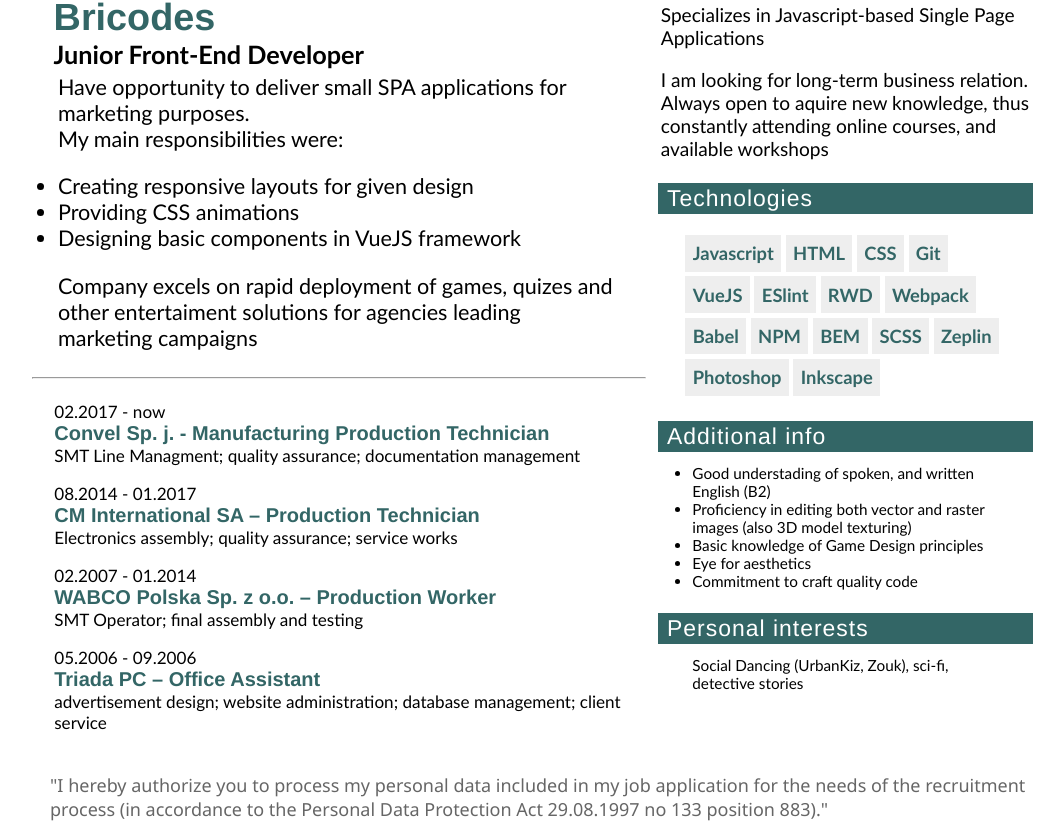
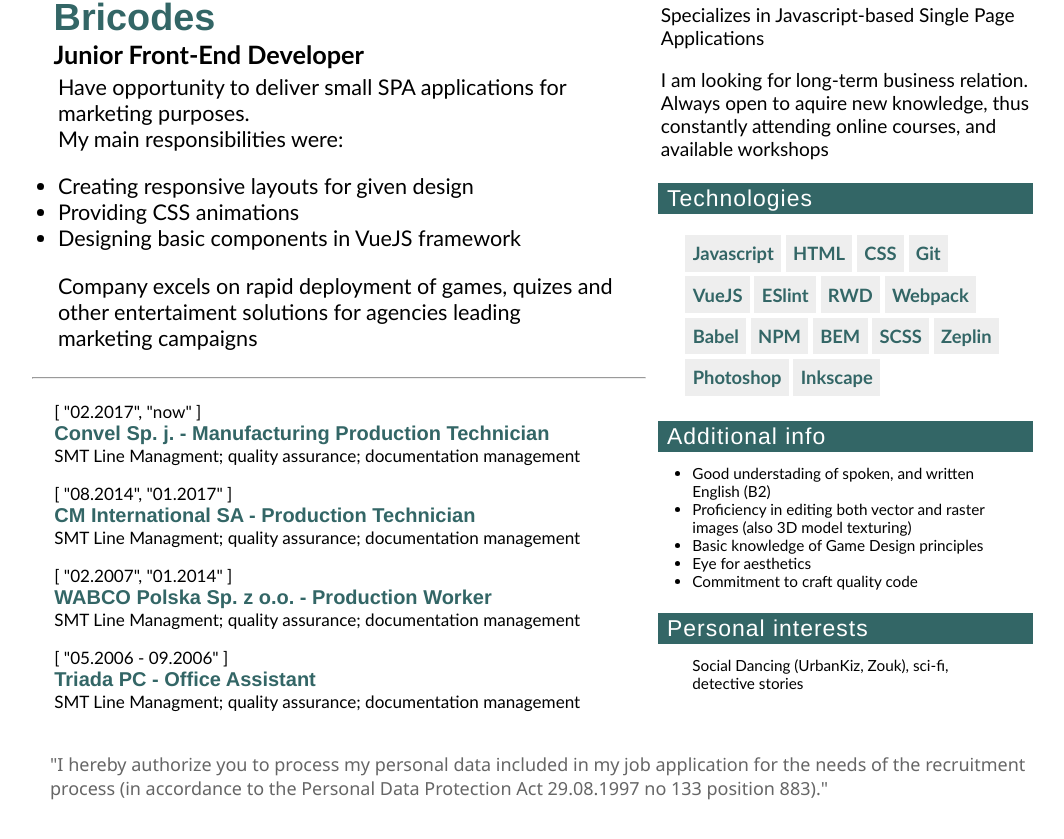
Before and after one commit to pawel-majczyk/resume, a Vue app: page / in a window 1280 px wide. Shown: the part 304-1143 px from the top of the page, without its empty margins (96-1160 px from the left). After the commit the page ends 1122 px from the top, so only its background shows below. Built offline with nearby package versions, Linux system fonts and the light colour scheme.

Commit message:
WorkEntry

```diff
--- a/src/App.vue
+++ b/src/App.vue
@@ -3,8 +3,8 @@
     <div class="flex_container">
     <Head />
       <div class="layout_wrapper">
-      <section class="work">
-        <h2 class="section-head">Work experience</h2>
+      <BaseSection class="work" sectionTitle="Work experience" >
+        <!-- <h2 class="section-head">Work experience</h2> -->
         <div class="work__current"><time>02.2018 - now </time>
           <h3 class="work__company work__company--current">Bricodes</h3>
           <h3 class="work__job-title">Junior Front-End Developer</h3>
@@ -25,40 +25,14 @@
         </div>
         <hr class="divider2" />
         <ul class="work__rest">
-          <li><time>02.2017 - now </time>
-          <h3 class="work__company work__company--minor">
-            Convel Sp. j. - Manufacturing Production Technician</h3>
-            <p class="work__minor-description">
-              SMT Line Managment;
-              quality assurance;
-              documentation management</p>
-          </li>
-          <li><time>08.2014 - 01.2017 </time>
-          <h3 class="work__company work__company--minor">
-            CM International SA – Production Technician</h3>
-            <p class="work__minor-description">
-              Electronics assembly;
-              quality assurance;
-              service works</p>
-          </li>
-          <li><time>02.2007 - 01.2014 </time>
-          <h3 class="work__company work__company--minor">
-            WABCO Polska Sp. z o.o. – Production Worker</h3>
-            <p class="work__minor-description">
-              SMT Operator;
-              final assembly and testing</p>
-          </li>
-          <li><time>05.2006 - 09.2006 </time>
-          <h3 class="work__company work__company--minor">
-            Triada PC – Office Assistant</h3>
-            <p class="work__minor-description">
-              advertisement design;
-              website administration;
-              database management;
-              client service</p>
-          </li>
+          <WorkEntry v-for="(entry, index) in data.workExperience.past" :key="index">
+            <template #company>{{ entry.company }}</template>
+            <template #title>{{ entry.title }}</template>
+            <template #timespan>{{ entry.timespan }}</template>
+            <template #description>{{ entry.description }}</template>
+          </WorkEntry>
         </ul>
-      </section>
+      </BaseSection>
       <aside class="sidebar">
         <section class="summary">
           <h2 class="section-head">Summary</h2>
@@ -126,11 +100,19 @@
 
 <script>
 import Head from './components/Head.vue';
+import BaseSection from './components/BaseSection.vue';
+import WorkEntry from './components/WorkEntry.vue';
 
+import cvData from './data.json';
 
 export default {
   name: 'app',
-  components: { Head },
+  data() {
+    return {
+      data: cvData,
+    };
+  },
+  components: { Head, BaseSection, WorkEntry },
 };
 </script>
 
--- /dev/null
+++ b/src/components/BaseSection.vue
@@ -0,0 +1,17 @@
+<template>
+  <section>
+    <h2 class="section-head">{{ sectionTitle }}</h2>
+    <slot />
+  </section>
+</template>
+<script>
+export default {
+  props: {
+    sectionTitle: {
+      type: String,
+      default: '',
+    },
+  },
+
+};
+</script>
--- /dev/null
+++ b/src/components/WorkEntry.vue
@@ -0,0 +1,19 @@
+<template>
+  <li>
+    <time>
+      <slot name="timespan">
+      </slot>
+    </time>
+    <h3 class="work__company work__company--minor">
+      <slot name="company">Convel Sp. j.</slot> -
+      <slot name="title">Manufacturing Production Technician</slot>
+    </h3>
+    <p class="work__minor-description">
+      <slot name="descritpion">
+                SMT Line Managment;
+                quality assurance;
+                documentation management
+      </slot>
+    </p>
+  </li>
+</template>
--- /dev/null
+++ b/src/data.json
@@ -0,0 +1,91 @@
+{
+  "subject": {
+    "firstName": "Paweł",
+    "lastName": "Majczyk",
+    "title": "Front-End Developer"
+  },
+  "contact": {
+    "phone": "+48 605 685 607",
+    "email": "pawel.majczyk@gmail.com",
+    "linkedIn": "linkedin.com/in/pmajczyk",
+    "gitHub": "github.com/pawel‑majczyk"
+  },
+  "summary": {
+    "text": "slotText"
+  },
+  "workExperience": {
+    "current": {
+      "company": "Bricodes",
+      "title": "Junior Front-End Developer",
+      "short": "slotText"
+    },
+    "past": [
+      {
+        "company": "Convel Sp. j.",
+        "title": "Manufacturing Production Technician",
+        "timespan": [
+          "02.2017",
+          "now"
+        ],
+        "description": "SMT Line Managment; quality assurance; documentation management"
+      },
+      {
+        "company": "CM International SA",
+        "title": "Production Technician",
+        "timespan": [
+          "08.2014",
+          "01.2017"
+        ],
+        "description": "Electronics assembly; quality assurance; service works"
+      },
+      {
+        "company": "WABCO Polska Sp. z o.o.",
+        "title": "Production Worker",
+        "timespan": [
+          "02.2007",
+          "01.2014"
+        ],
+        "description": "SMT Operator; final assembly and testing"
+      },
+      {
+        "company": "Triada PC",
+        "title": "Office Assistant",
+        "timespan": [
+          "05.2006 - 09.2006"
+        ],
+        "description": "advertisement design; website administration; database management; client service"
+      }
+    ]
+  },
+  "technologies": [
+    "Javascript",
+    "HTML",
+    "CSS",
+    "Git",
+    "VueJS",
+    "ESlint",
+    "RWD",
+    "Webpack",
+    "Babel",
+    "NPM",
+    "BEM",
+    "SCSS",
+    "Zeplin",
+    "Photoshop",
+    "Inkscape"
+  ],
+  "additionalInfo": [
+    "Good understading of spoken",
+    "and written English (B2)",
+    "Proficiency in editing both vector and raster images (also 3D model texturing)",
+    "Basic knowledge of Game Design principles",
+    "Eye for aesthetics",
+    "Commitment to craft quality code"
+  ],
+  "personalInterests": [
+    "Social dancing (UrbanKiz",
+    "Zouk)",
+    "Sci-fi",
+    "Detective stories"
+  ]
+}
```
